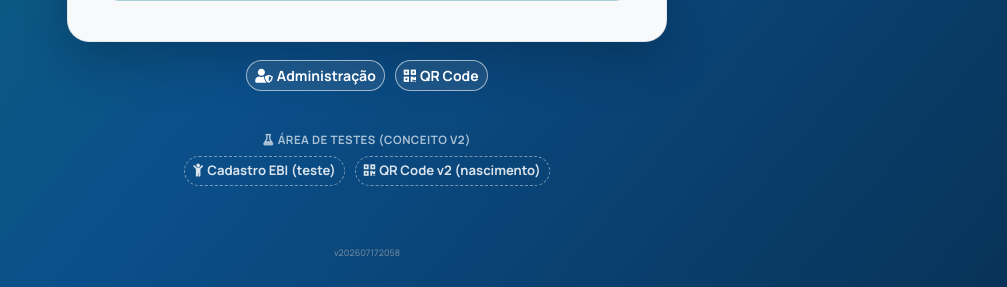
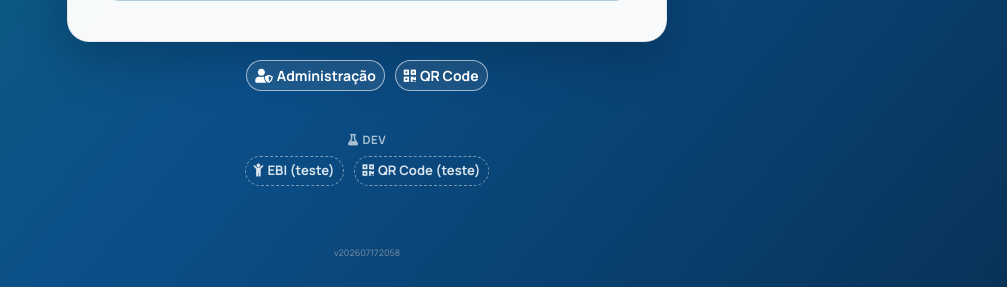
Before and after one commit to fabioam2/ebi_selfservice, a PHP site: page /write/selfservice/index.php in a window 1280 px wide. Shown: the part 845-1132 px from the top of the page, without its empty margins (273-1280 px from the left). Run offline with PHP 8.4, Linux system fonts and the light colour scheme; some libraries are stand-ins or nearby versions.

Commit message:
ui(selfservice): renomear seção de links de teste para 'DEV'

```diff
--- a/selfservice/selfservice.php
+++ b/selfservice/selfservice.php
@@ -1062,13 +1062,13 @@ if (isset($_SESSION['instancia_existente'])) {
     </div>
 
     <div class="test-links">
-        <span class="test-links-label"><i class="fas fa-flask mr-1"></i>Área de testes (conceito v2)</span>
+        <span class="test-links-label"><i class="fas fa-flask mr-1"></i>DEV</span>
         <div class="test-links-buttons">
             <a href="../ebi/template/ebi.test.php" class="btn btn-sm test-link-btn" target="_blank">
-                <i class="fas fa-child mr-1"></i>Cadastro EBI (teste)
+                <i class="fas fa-child mr-1"></i>EBI (teste)
             </a>
             <a href="../qrcode/qrcode.2.php" class="btn btn-sm test-link-btn" target="_blank">
-                <i class="fas fa-qrcode mr-1"></i>QR Code v2 (nascimento)
+                <i class="fas fa-qrcode mr-1"></i>QR Code (teste)
             </a>
         </div>
     </div>
```
